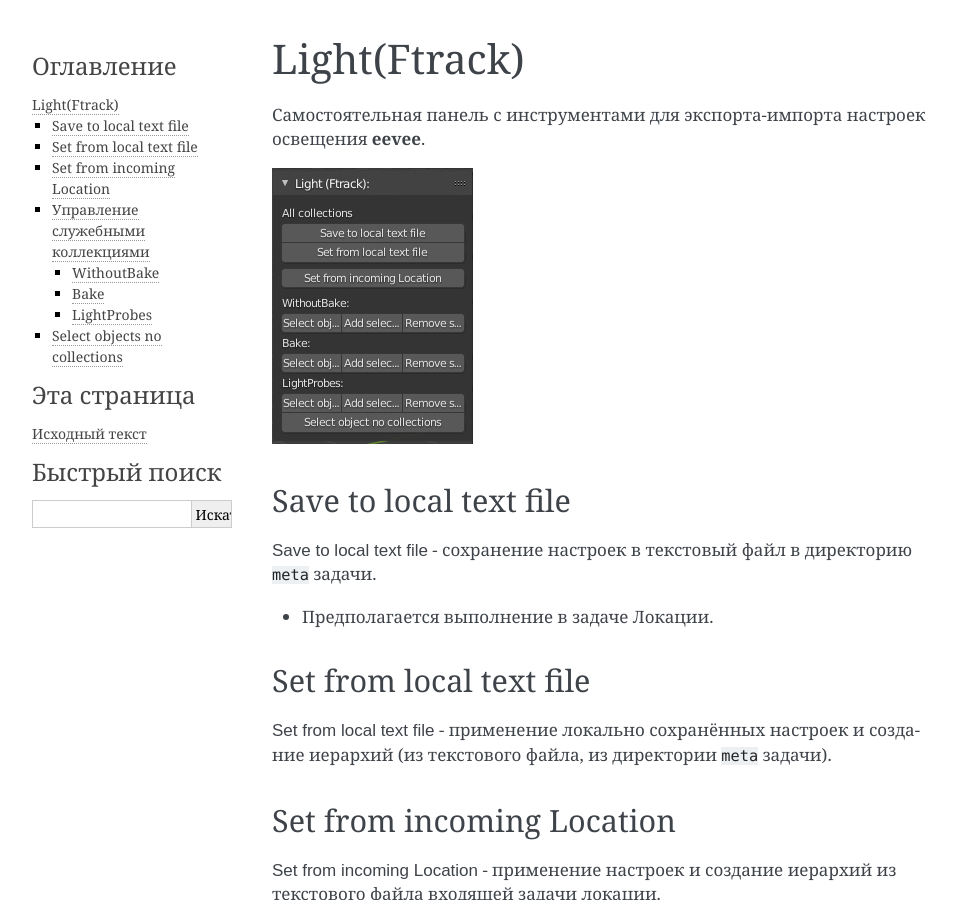
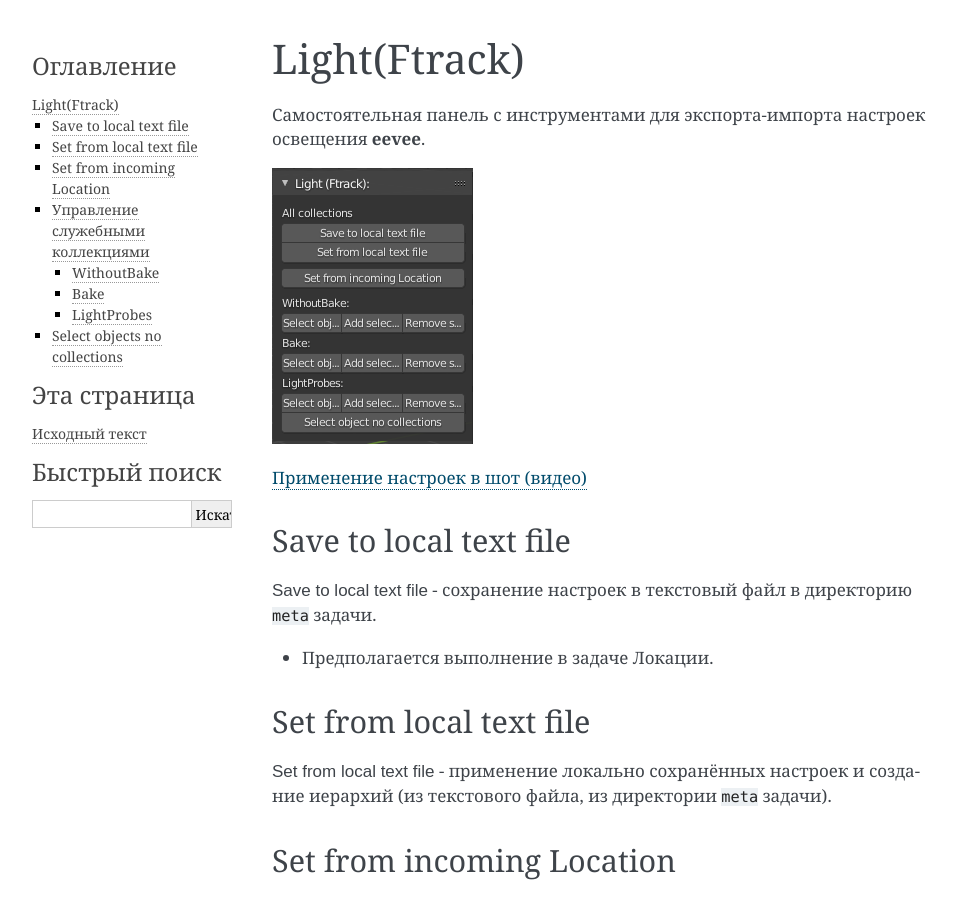
Before and after one commit to volodya-renderberg/ftrack-b3d-connect-manual, a Sphinx documentation site: the page built from docs/source/manual/lcm.rst, in a window 1280 px wide and 900 px high. Shown: the whole window, without its empty margins (148-1105 px from the left). Built offline with Sphinx 7.4.7, drawn with Linux system fonts in a browser that asks for light colours.

Commit message:
lcm - video

```diff
--- a/docs/source/manual/lcm.rst
+++ b/docs/source/manual/lcm.rst
@@ -6,6 +6,8 @@
 Самостоятельная панель с инструментами для экспорта-импорта настроек освещения **eevee**.
 
 .. image:: ../_static/images/lcm_panel.png
+
+`Применение настроек в шот (видео) <https://disk.yandex.ru/d/uEfA4NYCT3CUxQ>`_
 
 
 Save to local text file
```
